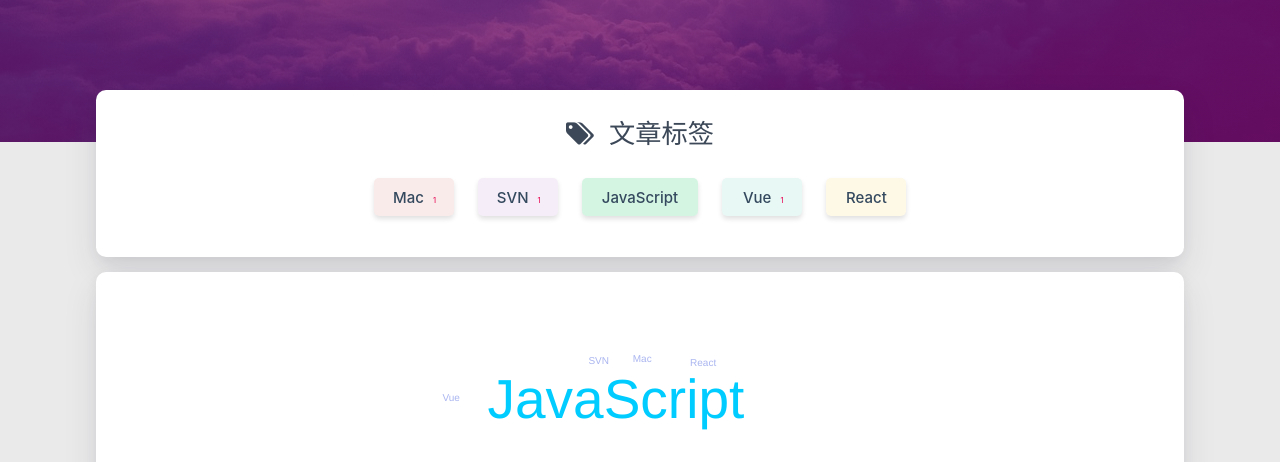
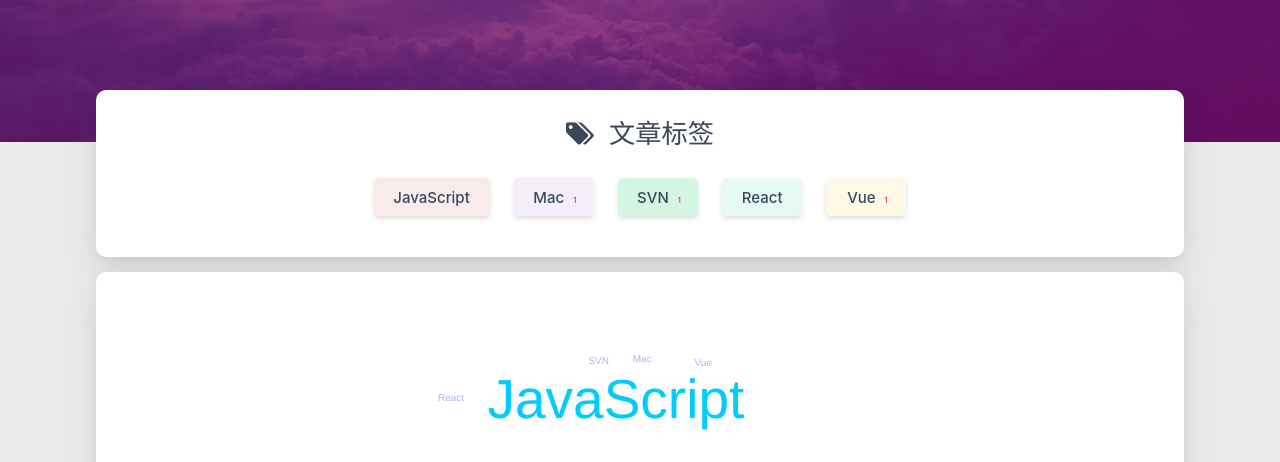
Before and after one commit to vuesch/vuesch.github.io, a plain HTML site: page tags/index.html in a window 1280 px wide. Shown: the part 338-800 px from the top of the page. Drawn offline with Linux system fonts and the light colour scheme; some packages are replaced by stand-ins of ours; a script that the page names is missing.

Commit message:
Site updated: 2019-10-25 16:31:48

```diff
--- a/tags/index.html
+++ b/tags/index.html
@@ -295,10 +295,19 @@ $('.bg-cover').css('background-image', 'url(/medias/banner/' + new Date().getDay
             <div class="tag-chips">
 
 
+                <a href="/tags/JavaScript/" title="JavaScript: 2">
+                    <span class="chip center-align waves-effect waves-light
+                             chip-default "
+                            data-tagname="JavaScript" style="background-color: #F9EBEA;">JavaScript
+                        <span class="tag-length">2</span>
+                    </span>
+                </a>
+
+
                 <a href="/tags/Mac/" title="Mac: 1">
                     <span class="chip center-align waves-effect waves-light
                              chip-default "
-                            data-tagname="Mac" style="background-color: #F9EBEA;">Mac
+                            data-tagname="Mac" style="background-color: #F5EEF8;">Mac
                         <span class="tag-length">1</span>
                     </span>
                 </a>
@@ -307,25 +316,7 @@ $('.bg-cover').css('background-image', 'url(/medias/banner/' + new Date().getDay
                 <a href="/tags/SVN/" title="SVN: 1">
                     <span class="chip center-align waves-effect waves-light
                              chip-default "
-                            data-tagname="SVN" style="background-color: #F5EEF8;">SVN
-                        <span class="tag-length">1</span>
-                    </span>
-                </a>
-
-
-                <a href="/tags/JavaScript/" title="JavaScript: 2">
-                    <span class="chip center-align waves-effect waves-light
-                             chip-default "
-                            data-tagname="JavaScript" style="background-color: #D5F5E3;">JavaScript
-                        <span class="tag-length">2</span>
-                    </span>
-                </a>
-
-
-                <a href="/tags/Vue/" title="Vue: 1">
-                    <span class="chip center-align waves-effect waves-light
-                             chip-default "
-                            data-tagname="Vue" style="background-color: #E8F8F5;">Vue
+                            data-tagname="SVN" style="background-color: #D5F5E3;">SVN
                         <span class="tag-length">1</span>
                     </span>
                 </a>
@@ -334,7 +325,16 @@ $('.bg-cover').css('background-image', 'url(/medias/banner/' + new Date().getDay
                 <a href="/tags/React/" title="React: 1">
                     <span class="chip center-align waves-effect waves-light
                              chip-default "
-                            data-tagname="React" style="background-color: #FEF9E7;">React
+                            data-tagname="React" style="background-color: #E8F8F5;">React
+                        <span class="tag-length">1</span>
+                    </span>
+                </a>
+
+
+                <a href="/tags/Vue/" title="Vue: 1">
+                    <span class="chip center-align waves-effect waves-light
+                             chip-default "
+                            data-tagname="Vue" style="background-color: #FEF9E7;">Vue
                         <span class="tag-length">1</span>
                     </span>
                 </a>
@@ -363,7 +363,7 @@ $('.bg-cover').css('background-image', 'url(/medias/banner/' + new Date().getDay
 <script type="text/javascript">
 
 
-    $('#tag-wordcloud').jQCloud([{"text":"Mac","weight":1,"link":"//vuesch.github.io/tags/Mac/"},{"text":"SVN","weight":1,"link":"//vuesch.github.io/tags/SVN/"},{"text":"JavaScript","weight":2,"link":"//vuesch.github.io/tags/JavaScript/"},{"text":"Vue","weight":1,"link":"//vuesch.github.io/tags/Vue/"},{"text":"React","weight":1,"link":"//vuesch.github.io/tags/React/"}], {
+    $('#tag-wordcloud').jQCloud([{"text":"JavaScript","weight":2,"link":"//vuesch.github.io/tags/JavaScript/"},{"text":"Mac","weight":1,"link":"//vuesch.github.io/tags/Mac/"},{"text":"SVN","weight":1,"link":"//vuesch.github.io/tags/SVN/"},{"text":"React","weight":1,"link":"//vuesch.github.io/tags/React/"},{"text":"Vue","weight":1,"link":"//vuesch.github.io/tags/Vue/"}], {
         autoResize: true
     });
 </script>
```
Also changed, not shown: about/index.html (+7 -7 lines), tags/JavaScript/index.html (+21 -21 lines), tags/Mac/index.html (+21 -21 lines), tags/React/index.html (+21 -21 lines), tags/SVN/index.html (+21 -21 lines), tags/Vue/index.html (+21 -21 lines).
